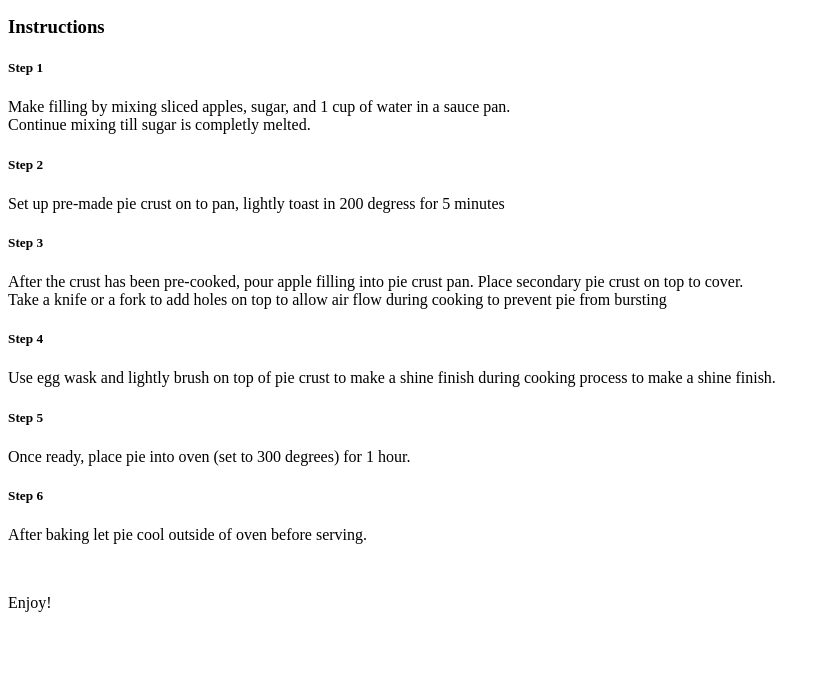
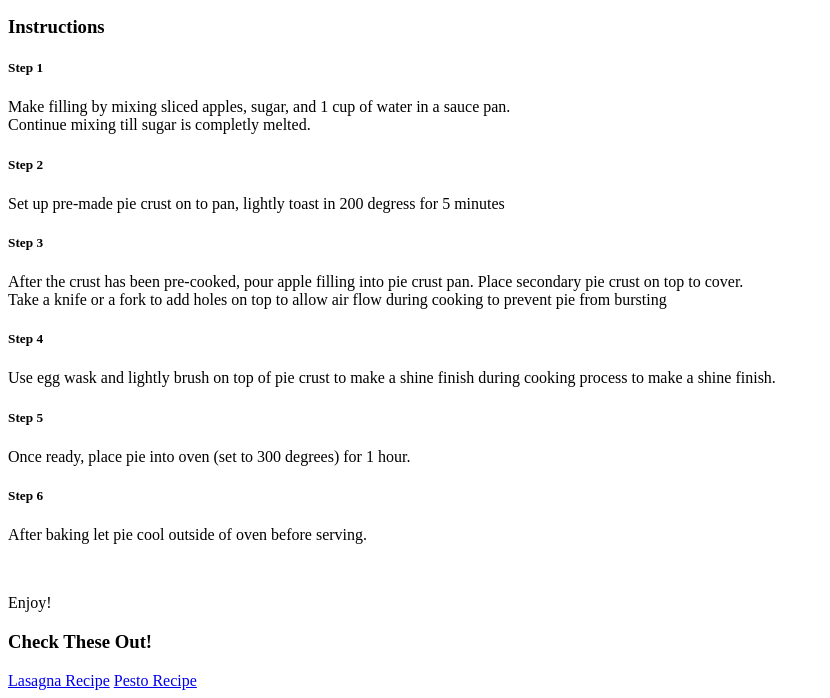
Before and after one commit to johannadev738/odin-recipes, a plain HTML site: page PieRecipe.html in a window 1280 px wide. Shown: the part 1735-2433 px from the top of the page, without its empty margins (0-830 px from the left). Before the commit the page ends 2363 px from the top, so only its background shows below. Drawn offline with Linux system fonts and the light colour scheme; files whose address does not match are found by name.

Commit message:
added recipe links (pie)

```diff
--- a/PieRecipe.html
+++ b/PieRecipe.html
@@ -57,7 +57,9 @@
 
 <p>Enjoy!</p>
 
-
+<h3>Check These Out!</h3>
+<a href="C:\Users\Owner\Documents\VSCODE ODIN\odin-recipes\recipes\lasagna.html">Lasagna Recipe</a>
+<a href="C:\Users\Owner\Documents\VSCODE ODIN\odin-recipes\pestorecipe.html">Pesto Recipe</a>
 
   </body>
 </html>
```
